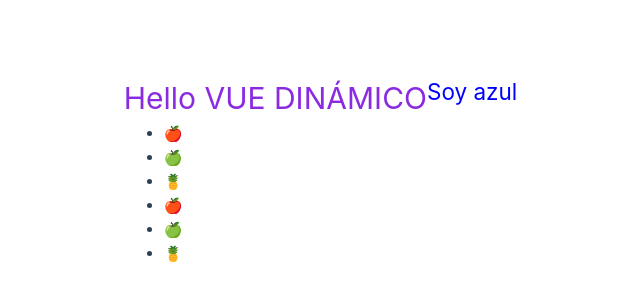
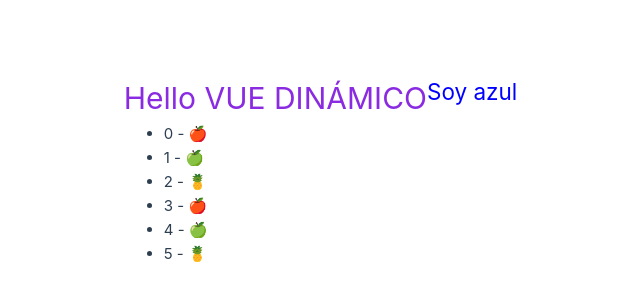
Before and after one commit to Alek30k/My-first-vue, a Vue app: page / in a window 1280 px wide. Shown: the part 230-530 px from the top of the page, without its empty margins (213-853 px from the left). Built offline with nearby package versions, Linux system fonts and the light colour scheme.

Commit message:
last commit

```diff
--- a/src/App.vue
+++ b/src/App.vue
@@ -8,9 +8,7 @@
   <h1>Hello {{ name.toUpperCase() }}</h1>
   <h2 :style="styleColor">Soy azul</h2>
   <ul>
-    <li v-for="fruta in arrayFrutas">
-      {{ fruta }}
-    </li>
+    <li v-for="(fruta, i) in arrayFrutas">{{ i }} - {{ fruta }}</li>
   </ul>
 </template>
 
```
